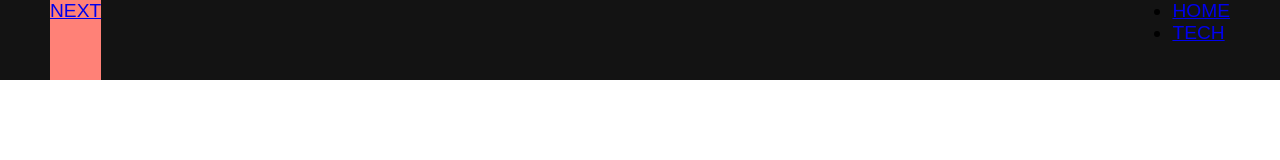
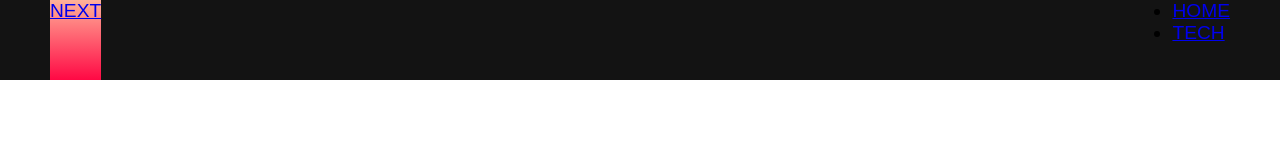
Before and after one commit to Joseph112358/JavascriptWebsite, a plain HTML site: page index.html in a window 1280 px wide. Drawn offline with Linux system fonts and the light colour scheme.

Commit message:
icon faded

```diff
--- a/style.css
+++ b/style.css
@@ -30,4 +30,5 @@
 
 #navbar__logo {
   background-color: #ff8177;
+  background-image: linear-gradient(to top, #ff0844 0%, #ffb199 100%);
 }
```
